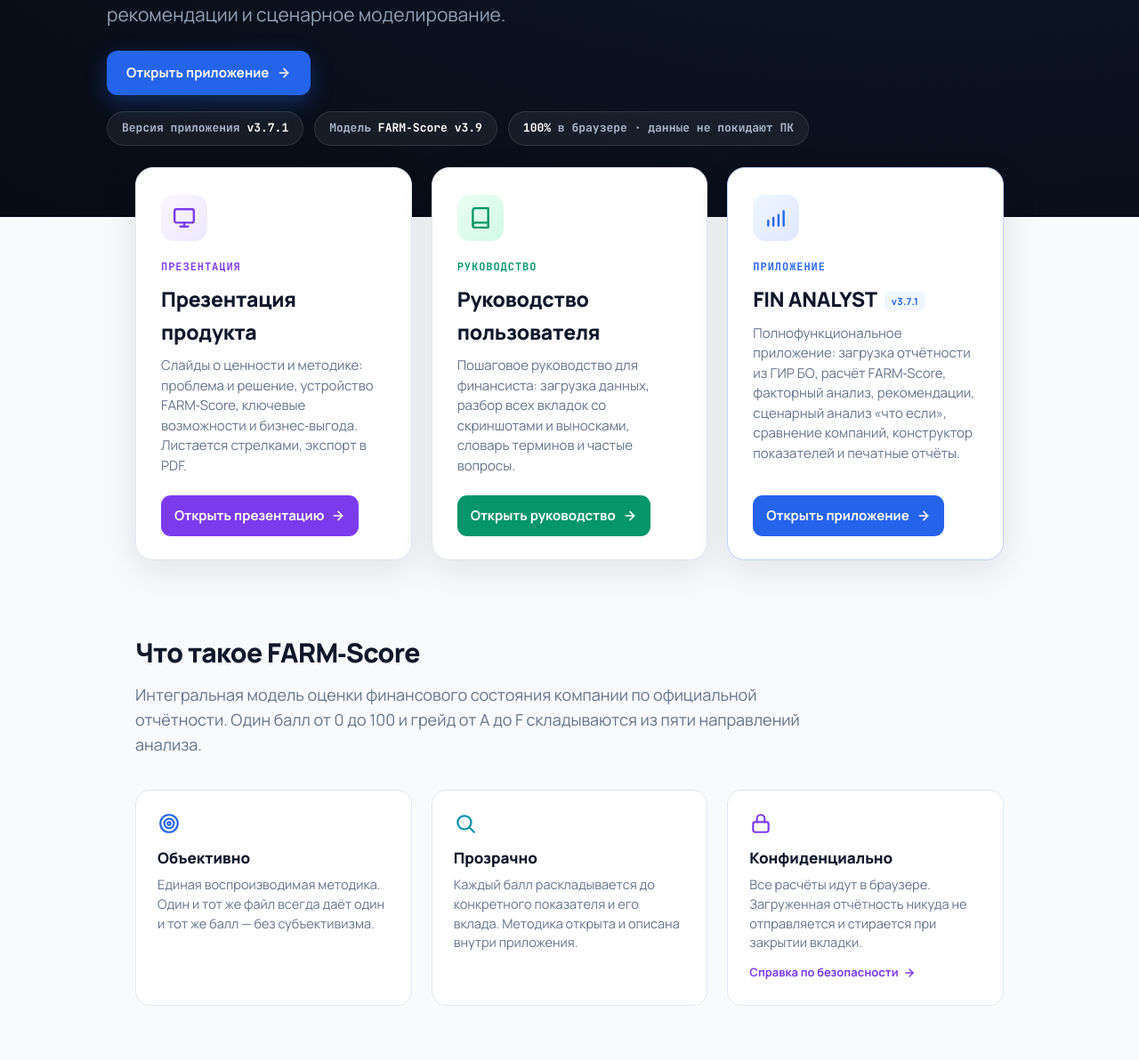
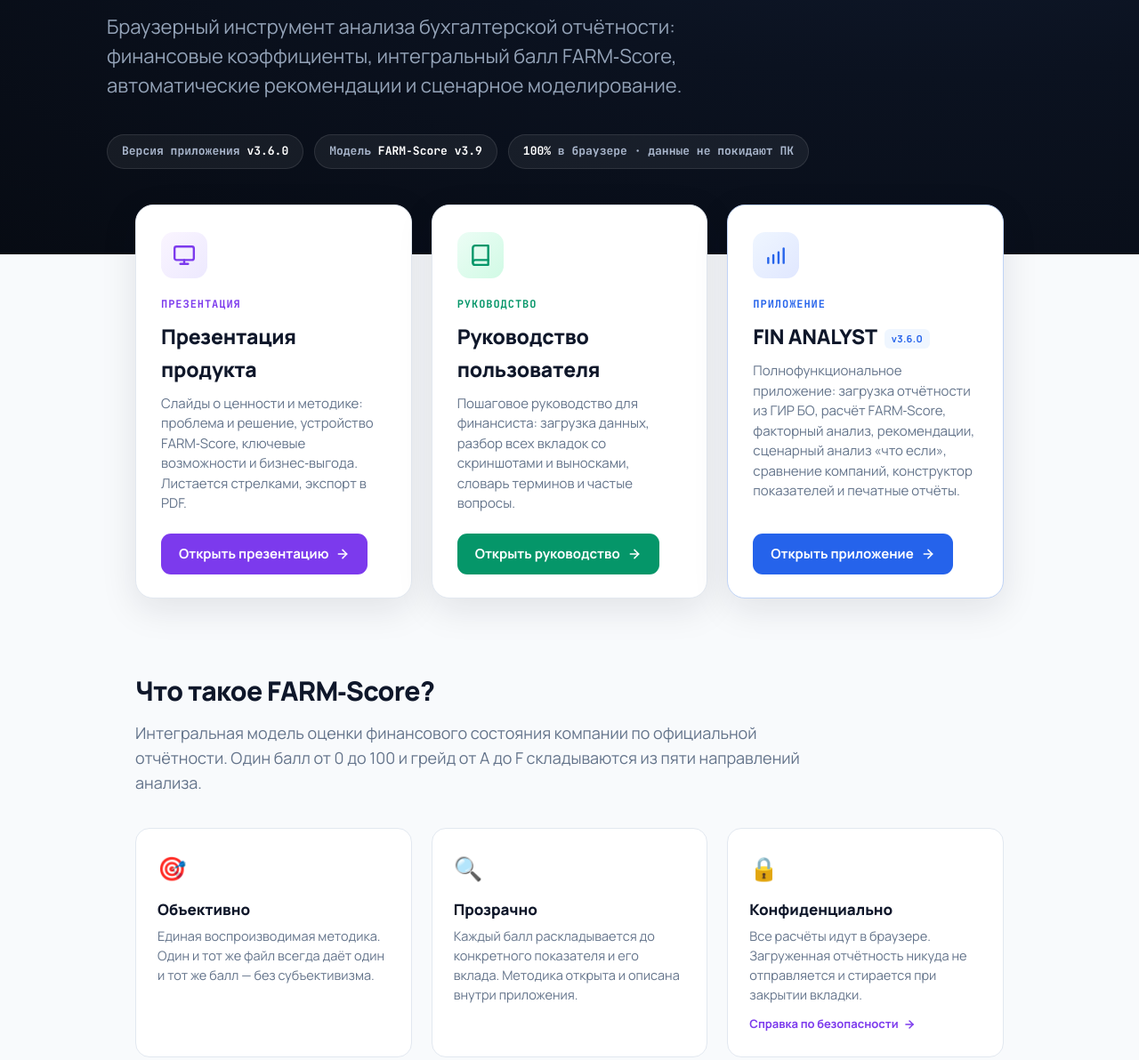
Before and after one commit to ygadalov/projects, a plain HTML site: page index.html in a window 1280 px wide. Shown: the part 461-1653 px from the top of the page at 89% size. Drawn offline with Linux system fonts and the light colour scheme.

Commit message:
Add files via upload

```diff
--- a/index.html
+++ b/index.html
@@ -26,7 +26,7 @@
     .hero{
         position:relative; overflow:hidden;
         background:radial-gradient(125% 125% at 82% 8%, #16223a 0%, #0b1220 52%, #070b13 100%);
-        color:#fff; padding:52px 32px 80px;
+        color:#fff; padding:84px 32px 96px;
     }
     .hero::after{ /* subtle grid */
         content:''; position:absolute; inset:0; opacity:.4; pointer-events:none;
@@ -35,7 +35,7 @@
     }
     .wrap{max-width:1040px; margin:0 auto; position:relative; z-index:1;}
 
-    .lockup{display:flex; align-items:flex-start; gap:16px; margin-bottom:34px;}
+    .lockup{display:flex; align-items:flex-start; gap:16px; margin-bottom:64px;}
     .lockup svg{width:48px; height:48px; flex-shrink:0; margin-top:3px;}
     .lockup .wm{display:inline-flex; flex-direction:column;}
     .lockup .nm{font-size:32px; font-weight:800; letter-spacing:.05em; text-transform:uppercase; line-height:1;
@@ -49,14 +49,8 @@
         max-width:880px; padding-bottom:6px;}
     .hero h1 em{font-style:normal; background:linear-gradient(135deg,#60a5fa,#34d399);
         -webkit-background-clip:text; background-clip:text; -webkit-text-fill-color:transparent; color:transparent;}
-    .hero .sub{font-size:clamp(17px,2.3vw,21px); color:#94a3b8; max-width:760px; margin-top:clamp(20px,2.6vw,28px); line-height:1.5;}
-    .hero .pills{display:flex; flex-wrap:wrap; gap:12px; margin-top:18px;}
-    .hero .cta{display:inline-flex; align-items:center; gap:9px; margin-top:24px;
-        font-size:15px; font-weight:700; color:#fff; background:var(--primary);
-        padding:13px 22px; border-radius:12px; white-space:nowrap;
-        box-shadow:0 8px 24px rgba(37,99,235,.35); transition:background .15s ease, transform .15s ease, box-shadow .15s ease;}
-    .hero .cta:hover{background:var(--primary-dark); transform:translateY(-2px); box-shadow:0 12px 30px rgba(37,99,235,.45);}
-    .hero .cta svg{width:16px; height:16px;}
+    .hero .sub{font-size:clamp(17px,2.3vw,22px); color:#94a3b8; max-width:660px; margin-top:clamp(30px,4vw,42px); line-height:1.5;}
+    .hero .pills{display:flex; flex-wrap:wrap; gap:12px; margin-top:38px;}
     .pill{font-family:'JetBrains Mono',monospace; font-size:13px; font-weight:600; color:#a9b6cc;
         background:rgba(255,255,255,.06); border:1px solid rgba(255,255,255,.1); border-radius:999px;
         padding:8px 16px;}
@@ -84,7 +78,7 @@
     .card h3{font-size:23px; font-weight:800; color:var(--ink); letter-spacing:-0.01em; margin-bottom:9px;}
     .card p{font-size:15px; color:var(--muted); line-height:1.5; flex:1;}
     .card .go{margin-top:22px; display:inline-flex; align-items:center; gap:8px; align-self:flex-start;
-        font-size:15px; font-weight:700; color:#fff; background:var(--primary); padding:11px 15px; border-radius:11px; white-space:nowrap;
+        font-size:15px; font-weight:700; color:#fff; background:var(--primary); padding:11px 20px; border-radius:11px;
         transition:background .15s ease;}
     .card .go:hover{background:var(--primary-dark);}
     .card .go svg{width:16px; height:16px;}
@@ -99,8 +93,7 @@
     .about .lead{font-size:18px; color:var(--muted); max-width:760px; line-height:1.55;}
     .feat{display:grid; grid-template-columns:repeat(3,1fr); gap:22px; margin-top:36px;}
     .fc{background:var(--bg); border:1px solid var(--line); border-radius:16px; padding:24px;}
-    .fc .fi{margin-bottom:12px; height:26px;}
-    .fc .fi svg{width:26px; height:26px; display:block;}
+    .fc .fi{font-size:26px; margin-bottom:12px;}
     .fc h4{font-size:17px; font-weight:800; color:var(--ink); margin-bottom:6px;}
     .fc p{font-size:14.5px; color:var(--muted); line-height:1.5;}
     a.fc.fc-link{display:block; text-decoration:none; cursor:pointer; transition:border-color .15s, box-shadow .15s, transform .15s;}
@@ -122,7 +115,7 @@
     @media (max-width:860px){
         .deck{grid-template-columns:1fr; margin-top:-40px;}
         .feat{grid-template-columns:1fr;}
-        .hero{padding:40px 24px 64px;}
+        .hero{padding:60px 24px 80px;}
         .lockup{margin-bottom:44px;}
         footer{flex-direction:column; align-items:flex-start;}
         footer .fcredit{text-align:left;}
@@ -140,10 +133,8 @@
         </div>
         <h1>Оценка финансового здоровья компании <em>за один клик</em></h1>
         <p class="sub">Браузерный инструмент анализа бухгалтерской отчётности: финансовые коэффициенты, интегральный балл FARM‑Score, автоматические рекомендации и сценарное моделирование.</p>
-        <a class="cta" href="FinAnalyst_v3.7.1.html">Открыть приложение
-            <svg viewBox="0 0 24 24" fill="none" stroke="currentColor" stroke-width="2.4" stroke-linecap="round" stroke-linejoin="round"><line x1="5" y1="12" x2="19" y2="12"></line><polyline points="12 5 19 12 12 19"></polyline></svg></a>
         <div class="pills">
-            <span class="pill">Версия приложения <b>v3.7.1</b></span>
+            <span class="pill">Версия приложения <b>v3.6.0</b></span>
             <span class="pill">Модель <b>FARM‑Score v3.9</b></span>
             <span class="pill"><b>100%</b> в браузере · данные не покидают ПК</span>
         </div>
@@ -176,12 +167,12 @@
                 <svg viewBox="0 0 24 24" fill="none" stroke="currentColor" stroke-width="2.4" stroke-linecap="round" stroke-linejoin="round"><line x1="5" y1="12" x2="19" y2="12"></line><polyline points="12 5 19 12 12 19"></polyline></svg></span>
         </a>
 
-        <a class="card is-app" href="FinAnalyst_v3.7.1.html">
+        <a class="card is-app" href="FinAnalyst_v3.6.0.html">
             <div class="ic app">
                 <svg viewBox="0 0 24 24" fill="none" stroke="#2563eb" stroke-width="2.2" stroke-linecap="round" stroke-linejoin="round"><line x1="4" y1="20" x2="4" y2="15"></line><line x1="9.33" y1="20" x2="9.33" y2="12"></line><line x1="14.67" y1="20" x2="14.67" y2="9"></line><line x1="20" y1="20" x2="20" y2="5"></line></svg>
             </div>
             <div class="ktag app">Приложение</div>
-            <h3>FIN ANALYST<span class="badge-main">v3.7.1</span></h3>
+            <h3>FIN ANALYST<span class="badge-main">v3.6.0</span></h3>
             <p>Полнофункциональное приложение: загрузка отчётности из ГИР БО, расчёт FARM‑Score, факторный анализ, рекомендации, сценарный анализ «что если», сравнение компаний, конструктор показателей и печатные отчёты.</p>
             <span class="go">Открыть приложение
                 <svg viewBox="0 0 24 24" fill="none" stroke="currentColor" stroke-width="2.4" stroke-linecap="round" stroke-linejoin="round"><line x1="5" y1="12" x2="19" y2="12"></line><polyline points="12 5 19 12 12 19"></polyline></svg></span>
@@ -192,12 +183,12 @@
 
 <!-- ============ ABOUT ============ -->
 <div class="about">
-    <h2>Что такое FARM‑Score</h2>
+    <h2>Что такое FARM‑Score?</h2>
     <p class="lead">Интегральная модель оценки финансового состояния компании по официальной отчётности. Один балл от 0 до 100 и грейд от A до F складываются из пяти направлений анализа.</p>
     <div class="feat">
-        <div class="fc"><div class="fi"><svg viewBox="0 0 24 24" fill="none" stroke="#2563eb" stroke-width="2" stroke-linecap="round" stroke-linejoin="round"><circle cx="12" cy="12" r="9"/><circle cx="12" cy="12" r="5"/><circle cx="12" cy="12" r="1.6"/></svg></div><h4>Объективно</h4><p>Единая воспроизводимая методика. Один и тот же файл всегда даёт один и тот же балл — без субъективизма.</p></div>
-        <div class="fc"><div class="fi"><svg viewBox="0 0 24 24" fill="none" stroke="#0891b2" stroke-width="2" stroke-linecap="round" stroke-linejoin="round"><circle cx="11" cy="11" r="7"/><line x1="16.2" y1="16.2" x2="21" y2="21"/></svg></div><h4>Прозрачно</h4><p>Каждый балл раскладывается до конкретного показателя и его вклада. Методика открыта и описана внутри приложения.</p></div>
-        <a class="fc fc-link" href="FinAnalyst_SecurityBrief.html"><div class="fi"><svg viewBox="0 0 24 24" fill="none" stroke="#7c3aed" stroke-width="2" stroke-linecap="round" stroke-linejoin="round"><rect x="4" y="10.5" width="16" height="10.5" rx="2.2"/><path d="M8 10.5V7a4 4 0 0 1 8 0v3.5"/></svg></div><h4>Конфиденциально</h4><p>Все расчёты идут в браузере. Загруженная отчётность никуда не отправляется и стирается при закрытии вкладки.</p><span class="fc-more">Справка по безопасности <svg width="14" height="14" viewBox="0 0 24 24" fill="none" stroke="currentColor" stroke-width="2.5" stroke-linecap="round" stroke-linejoin="round"><path d="M5 12h14"/><path d="m12 5 7 7-7 7"/></svg></span></a>
+        <div class="fc"><div class="fi">🎯</div><h4>Объективно</h4><p>Единая воспроизводимая методика. Один и тот же файл всегда даёт один и тот же балл — без субъективизма.</p></div>
+        <div class="fc"><div class="fi">🔍</div><h4>Прозрачно</h4><p>Каждый балл раскладывается до конкретного показателя и его вклада. Методика открыта и описана внутри приложения.</p></div>
+        <a class="fc fc-link" href="FinAnalyst_SecurityBrief.html"><div class="fi">🔒</div><h4>Конфиденциально</h4><p>Все расчёты идут в браузере. Загруженная отчётность никуда не отправляется и стирается при закрытии вкладки.</p><span class="fc-more">Справка по безопасности <svg width="14" height="14" viewBox="0 0 24 24" fill="none" stroke="currentColor" stroke-width="2.5" stroke-linecap="round" stroke-linejoin="round"><path d="M5 12h14"/><path d="m12 5 7 7-7 7"/></svg></span></a>
     </div>
 </div>
 
```
